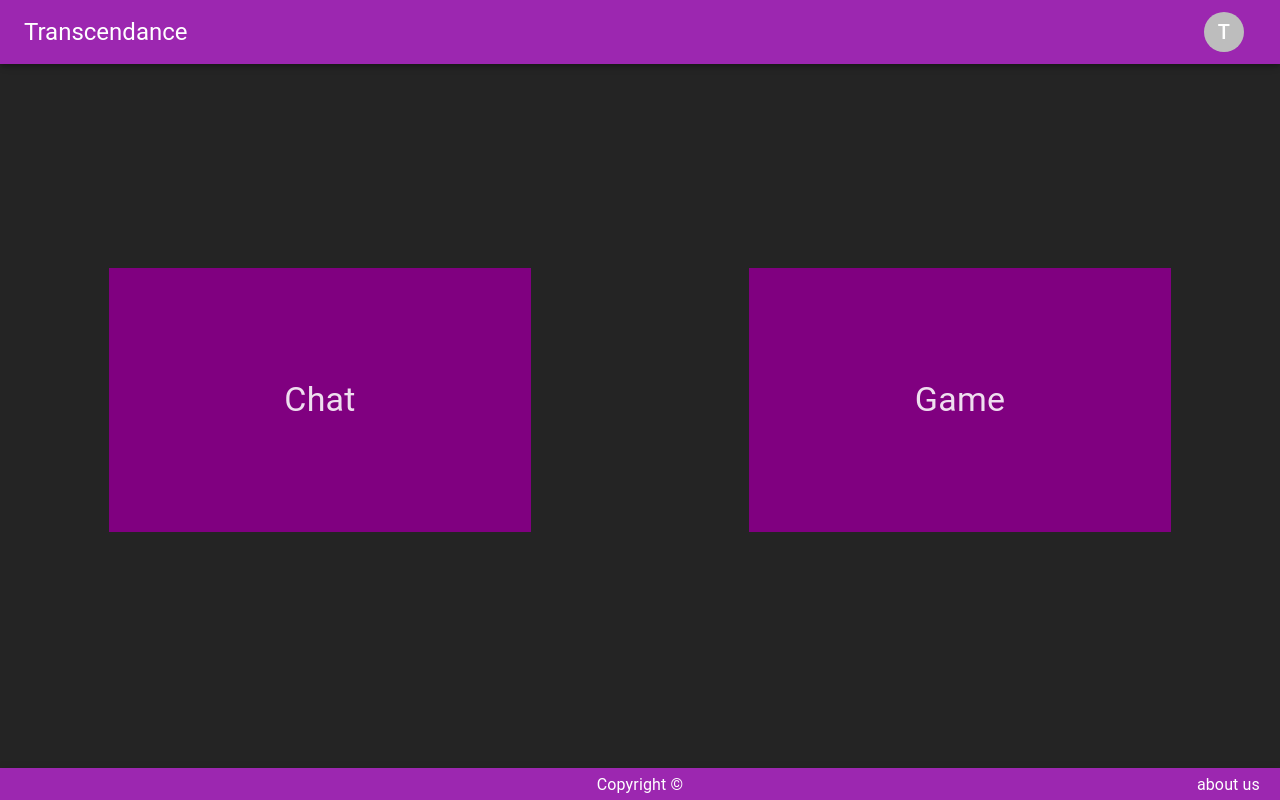
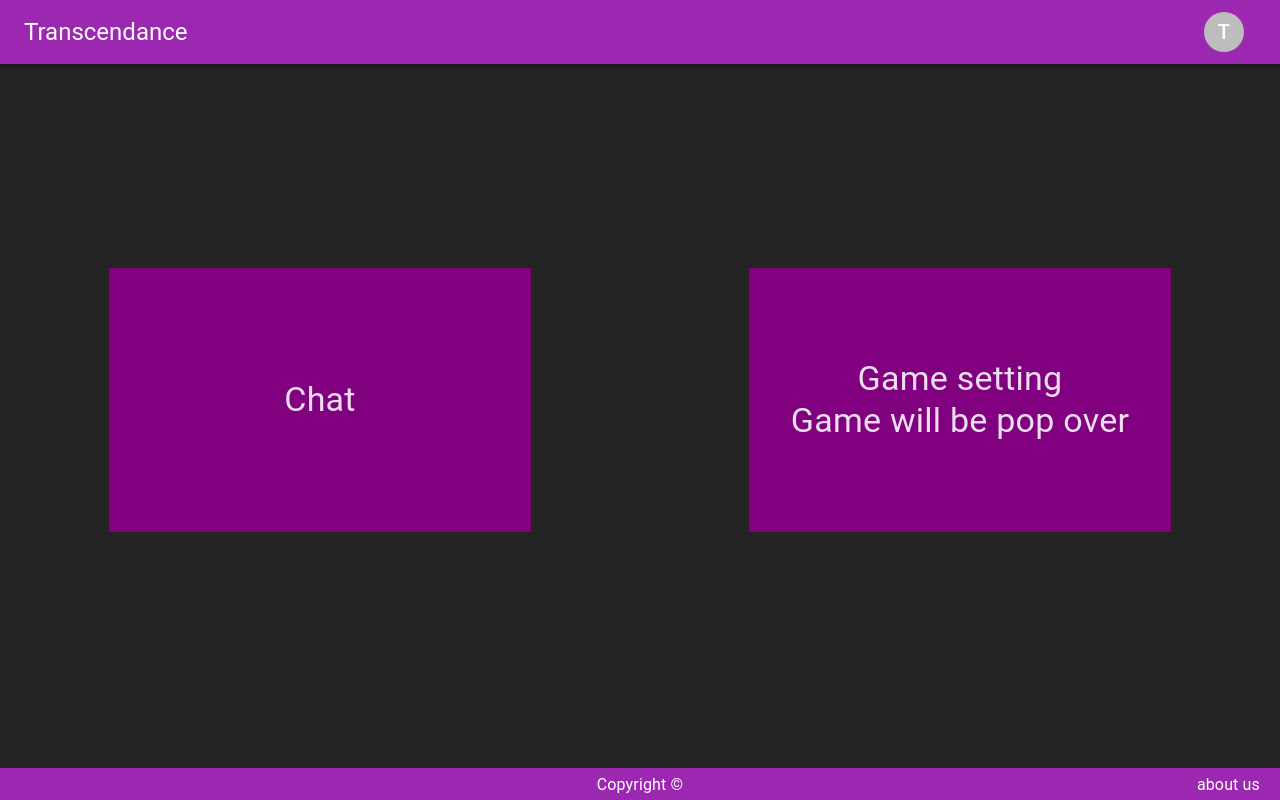
Before and after one commit to xApologize/ft_transcendence, a React (Vite) app in the folder frontend/: page /Home in a window 1280 px wide. Built offline with nearby package versions, Linux system fonts and the light colour scheme.

Commit message:
add text

```diff
--- a/frontend/src/Components/Game.tsx
+++ b/frontend/src/Components/Game.tsx
@@ -14,7 +14,9 @@ function Game() {
     return (
         <StyledBox>
             <Typography variant="h4" align="center">
-                Game
+                Game setting
+                <br />
+                Game will be pop over
             </Typography>
         </StyledBox>
     );
```
